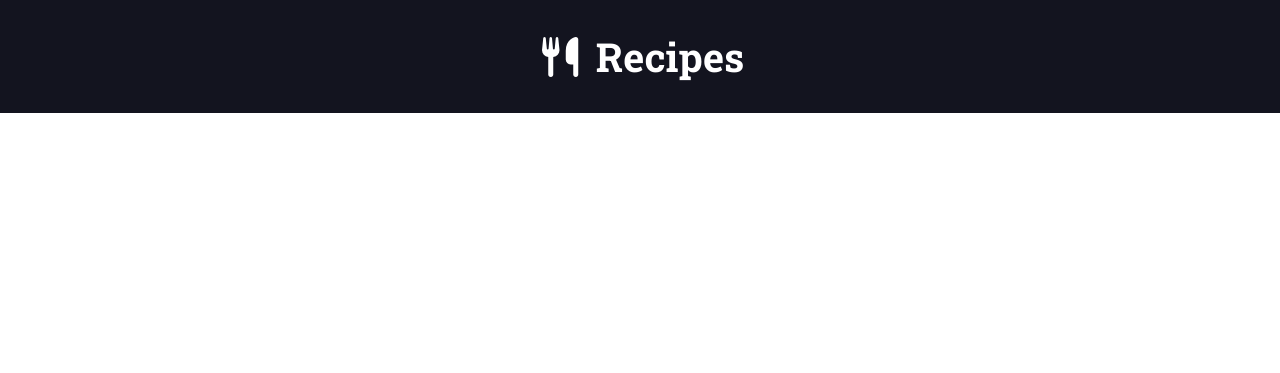
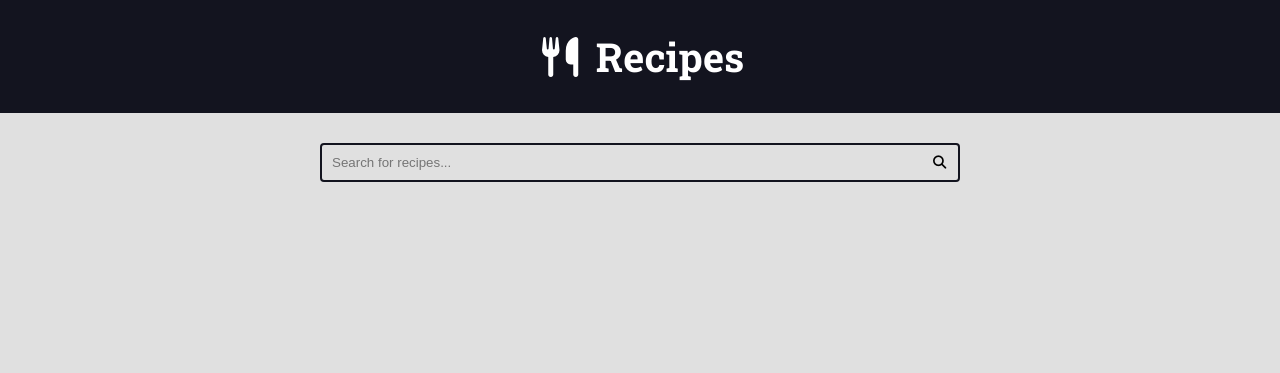
Before and after one commit to Monaliza-Vasconcelos/curso-django-projeto1, a Django app: page / in a window 1280 px wide. Shown: the top 373 px of the page. Run offline with Django 5.2, Linux system fonts and the light colour scheme; some libraries are stand-ins or nearby versions.

Commit message:
header e search

```diff
--- a/recipes/templates/recipes/pages/home.html
+++ b/recipes/templates/recipes/pages/home.html
@@ -1,16 +1,12 @@
 {% include 'recipes/partials/head.html' %}
 
 <body>
-    <header class="main-header-container">
-        <div class="main-header container">
-            <h1>
-                <a class="main-logo" href="/">
-                    <i class="fas fa-utensils main-logo-icon"></i>
-                    <span class="main-logo-text">Recipes</span>
-                </a>
-            </h1>
+   {% include 'recipes/partials/header.html' %}
+   {% include 'recipes/partials/search.html' %}
+   <main class="main-content-container main-content-list">
+
         </div>
-    </header>
+   </main>
 
 </body>
 </html>
--- a/recipes/templates/recipes/partials/head.html
+++ b/recipes/templates/recipes/partials/head.html
@@ -79,6 +79,7 @@
         body {
             font-size: 1.6rem;
             font-family: var(--font-primary);
+            background: var(--color-gray-1);
         }
 
         h1, h2, h3, h4, h5, h6 {
@@ -112,5 +113,61 @@
         .main-logo-icon {
             margin-right: 1rem;
         }
+
+        .search-form {
+            position: relative;
+            border: .2rem solid var(--color-primary-dark);
+            max-width: 64rem;
+            margin: 0 auto;
+            transition: all .3s ease-in-out;
+            border-radius: .4rem;
+        }
+
+        .search-input,
+        .search-button {
+            border: none;
+            background: none;
+            outline: none;
+            padding: 1rem;
+
+        }
+
+        .search-button{
+            position: absolute;
+            top: 0;
+            right: 0;
+        }
+
+        .search-input {
+            width: 100%;
+            padding-right: 3rem;
+        }
+
+        .search-button:focus {
+            outline:1px solid var(--color-debug-dark);
+            background: rgb(0, 0, 0, .1);
+        }
+
+        .search-form:focus-within {
+            border-color: var(--color-primary);
+            background-color: var(--color-white);
+        }
+
+        .search-form:focus-within .search-button {
+            color: var(--color-primary);
+        }
+
+        .main-content {
+            padding-top: 0%;
+        }
+
+        .main-content-list {
+            display: grid;
+            grid-template-columns: repeat(auto-fit, minmax(340px, 1fr));
+            gap: var(--spacing-gutter-large);
+        }
+
+
+
     </style>
 </head>
--- /dev/null
+++ b/recipes/templates/recipes/partials/header.html
@@ -0,0 +1,10 @@
+<header class="main-header-container">
+    <div class="main-header container">
+        <h1>
+            <a class="main-logo" href="/">
+                <i class="fas fa-utensils main-logo-icon"></i>
+                <span class="main-logo-text">Recipes</span>
+            </a>
+        </h1>
+    </div>
+</header>
--- /dev/null
+++ b/recipes/templates/recipes/partials/search.html
@@ -0,0 +1,8 @@
+<div class="search-container">
+    <div class="container">
+        <form action="" class="search-form">
+            <input type="search" class="search-input" placeholder="Search for recipes...">
+            <button type="submit" class="search-button"><i class="fas fa-search"></i></button>
+        </form>
+    </div>
+</div>
```
